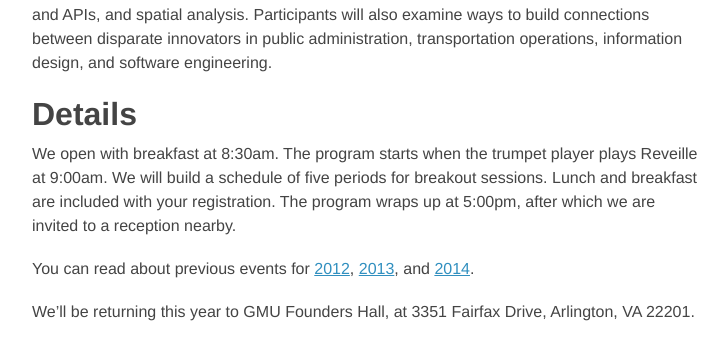
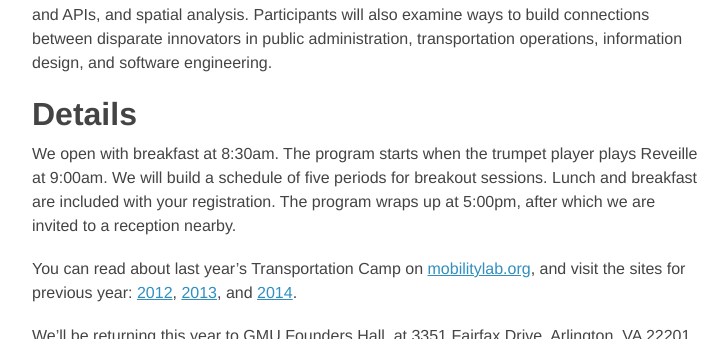
Before and after one commit to transpocamp/transportationcamp.org, a Jekyll site: the page built from events/dc-2015/index.markdown, in a window 1280 px wide and 900 px high, scrolled down 1239 px, cut to the strip 0-339 px from the top of the window. Shown: the whole strip, without its empty margins (272-1000 px from the left). Built offline with Jekyll 4.4.1, drawn with Linux system fonts in a browser that asks for light colours; nearby versions of some CDN libraries; Markdown is read by kramdown in place of the engine named in the settings.

Commit message:
link to mobility lab

```diff
--- a/events/dc-2015/index.markdown
+++ b/events/dc-2015/index.markdown
@@ -32,7 +32,7 @@
 
 We open with breakfast at 8:30am. The program starts when the trumpet player plays Reveille at 9:00am. We will build a schedule of five periods for breakout sessions. Lunch and breakfast are included with your registration. The program wraps up at 5:00pm, after which we are invited to a reception nearby.
 
-You can read about previous events for [2012](http://transportationcamp.org/events/dc/), [2013](http://transportationcamp.org/events/dc-13/), and [2014](http://transportationcamp.org/events/transportationcamp-dc-2014/).
+You can read about last year's Transportation Camp on [mobilitylab.org](http://mobilitylab.org/tag/transportationcamp/), and visit the sites for previous year: [2012](http://transportationcamp.org/events/dc/), [2013](http://transportationcamp.org/events/dc-13/), and [2014](http://transportationcamp.org/events/transportationcamp-dc-2014/).
 
 We'll be returning this year to GMU Founders Hall, at 3351 Fairfax Drive, Arlington, VA 22201.
 
```
